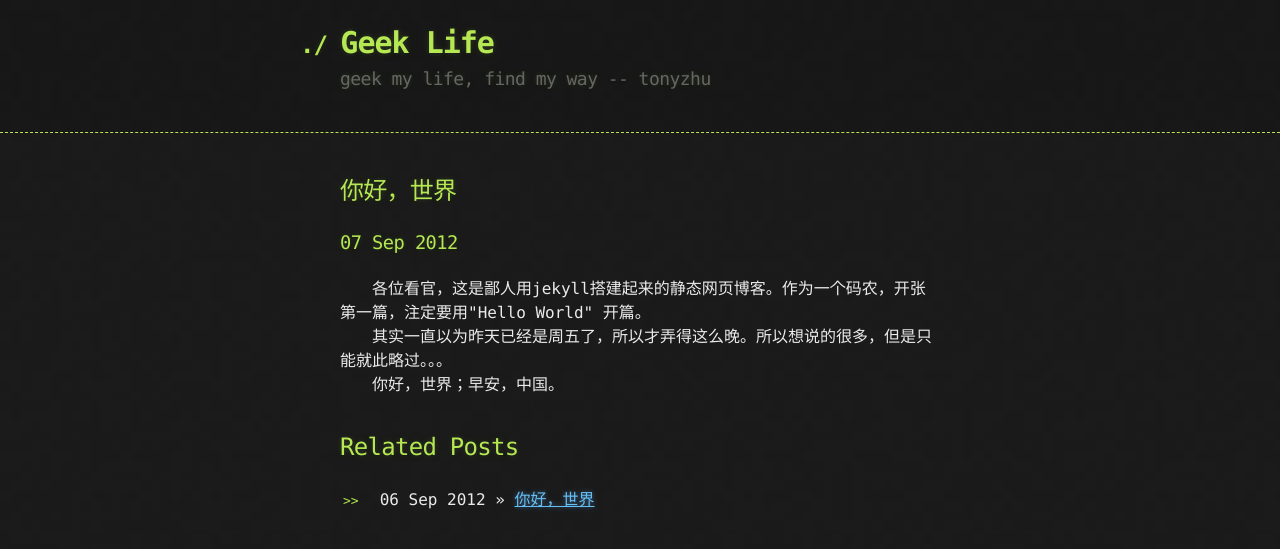
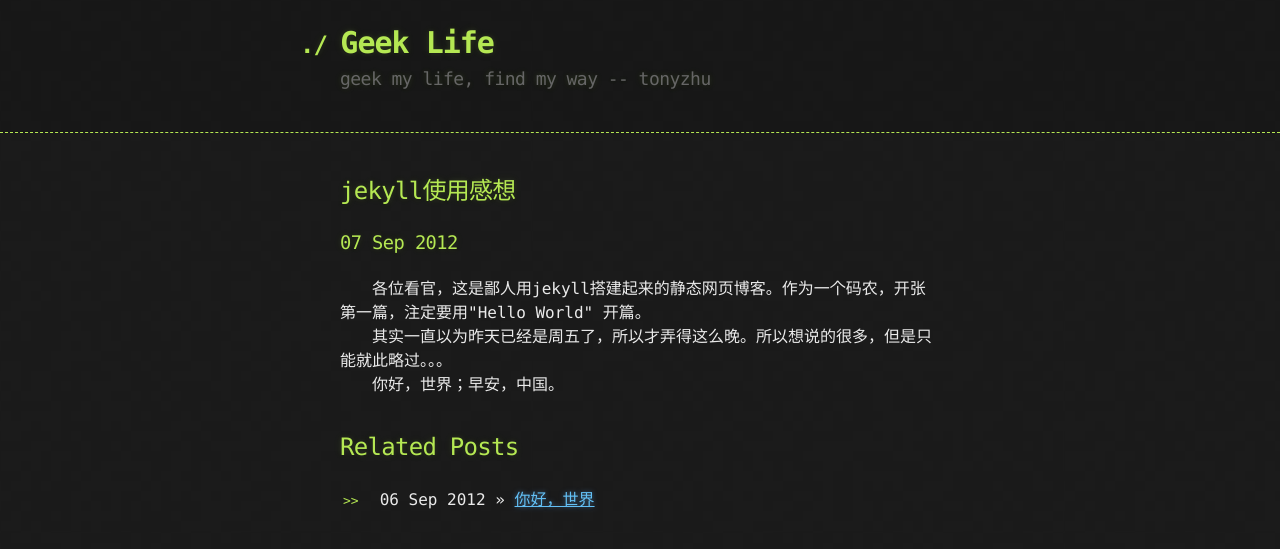
Before and after one commit to tonyzhu/tonyzhu.github.com, a Jekyll site: the page built from _posts/2012-09-07-jekyll-thinking.html, in a window 1280 px wide. Shown: the top 549 px of the page. Built offline with Jekyll 4.4.1, drawn with Linux system fonts in a browser that asks for light colours; Markdown is read by kramdown in place of the engine named in the settings.

Commit message:
测一测

```diff
--- a/_posts/2012-09-07-jekyll-thinking.html
+++ b/_posts/2012-09-07-jekyll-thinking.html
@@ -1,6 +1,6 @@
 ---
 layout: post
-title: 你好，世界
+title: jekyll使用感想
 ---
 <h2>{{ page.title }}</h2>
 <h3>{{ page.date | date_to_string }}</h3>
```
